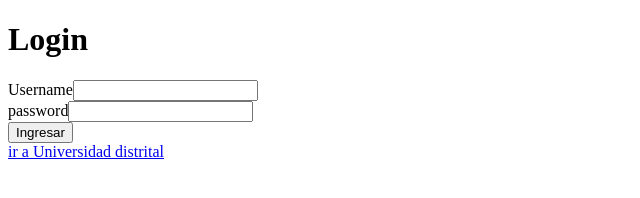
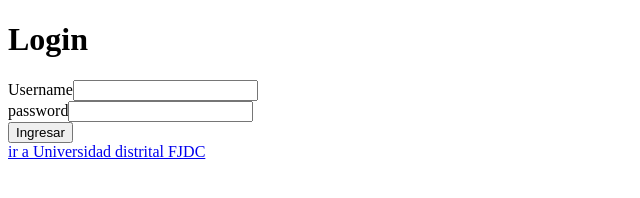
Before and after one commit to Dayannarojas7/demo-github, a plain HTML site: page index.html in a window 1280 px wide. Shown: the full height of the page, 0-640 px from the left. Drawn offline with Linux system fonts and the light colour scheme.

Commit message:
se agrego el nombre de la universidad

```diff
--- a/index.html
+++ b/index.html
@@ -15,6 +15,6 @@
         <br>
         <input type="submit" value="Ingresar">
     </form>
-    <a href="http://www.udistrital.edu.co">ir a Universidad distrital</a>
+    <a href="http://www.udistrital.edu.co">ir a Universidad distrital FJDC</a>
 </body>
 </html>
```
